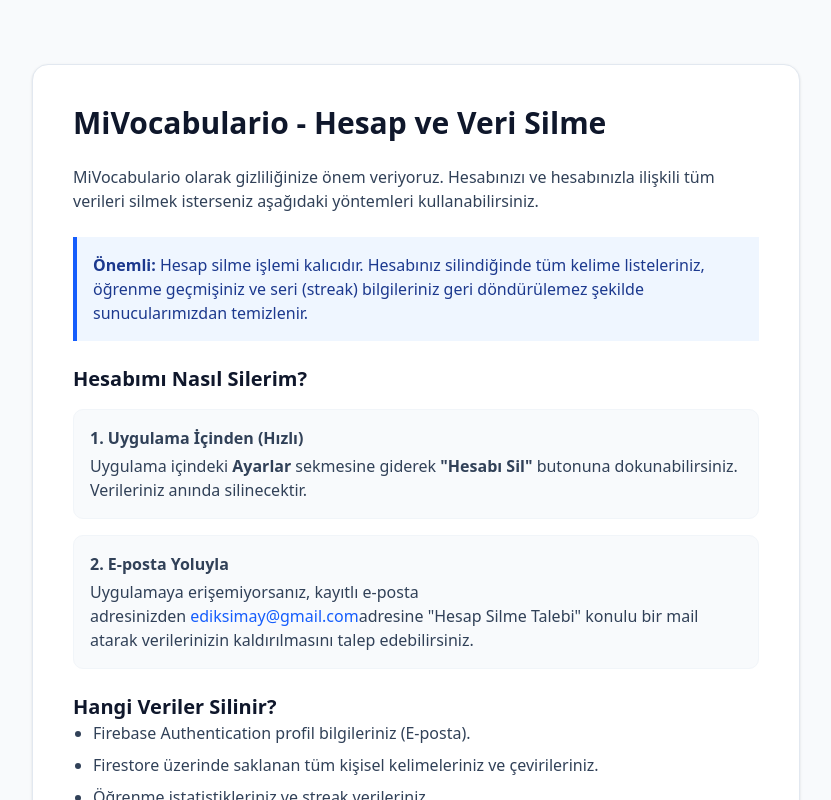
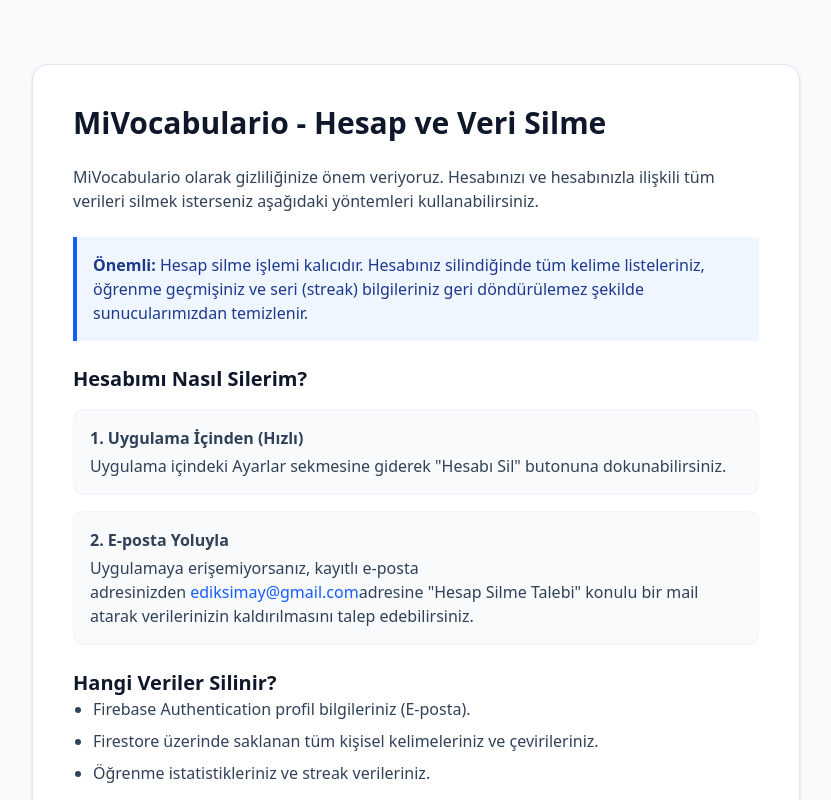
Before and after one commit to simayedik/Portfolyo, a Next.js app: page /delete-account in a window 1280 px wide. Shown: the top 800 px of the page, without its empty margins (224-1055 px from the left). Built offline with nearby package versions, Linux system fonts and the light colour scheme.

Commit message:
delete-sayfasi-eklendi-güncel1

```diff
--- a/app/delete-account/page.tsx
+++ b/app/delete-account/page.tsx
@@ -23,7 +23,9 @@
             <div className="space-y-4">
               <div className="bg-slate-50 p-4 rounded-lg border border-slate-100">
                 <h3 className="font-bold mb-1">1. Uygulama İçinden (Hızlı)</h3>
-                <p>Uygulama içindeki <strong>Ayarlar</strong> sekmesine giderek <strong>"Hesabı Sil"</strong> butonuna dokunabilirsiniz. Verileriniz anında silinecektir.</p>
+                <p>
+                  {`Uygulama içindeki Ayarlar sekmesine giderek "Hesabı Sil" butonuna dokunabilirsiniz.`}
+                </p>
               </div>
 
               <div className="bg-slate-50 p-4 rounded-lg border border-slate-100">
@@ -33,7 +35,7 @@
                   <a href="mailto:ediksimay@gmail.com" className="text-blue-600 hover:underline ml-1">
                     ediksimay@gmail.com
                   </a>
-                   adresine "Hesap Silme Talebi" konulu bir mail atarak verilerinizin kaldırılmasını talep edebilirsiniz.
+                  adresine "Hesap Silme Talebi" konulu bir mail atarak verilerinizin kaldırılmasını talep edebilirsiniz.
                 </p>
               </div>
             </div>
```
